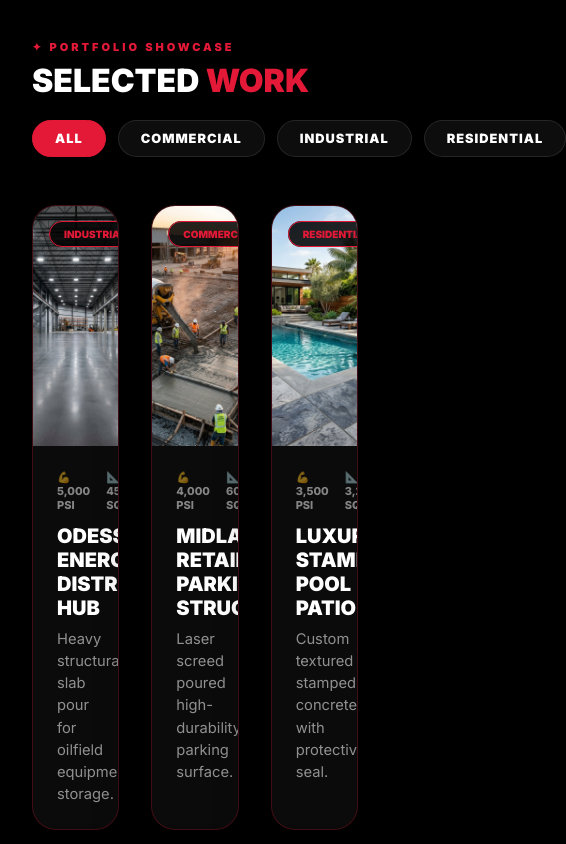
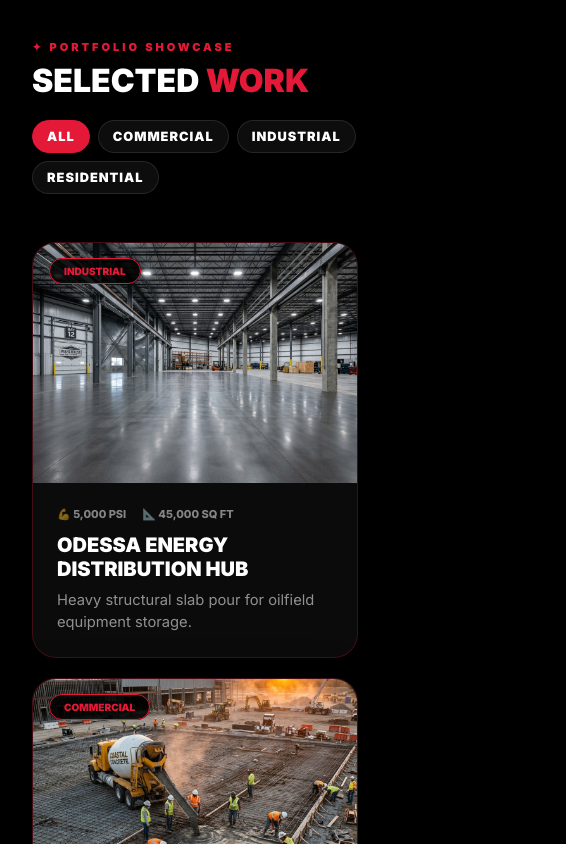
Before and after one commit to vriddhitechinfo-tech/permian, a Next.js app: page /projects in a window 390 px wide. Shown: the part 2140-2984 px from the top of the page, 566 px wide, since content can reach past the window. Built offline with nearby package versions, Linux system fonts and the light colour scheme.

Commit message:
fix: mobile responsiveness for projects grid, deck cards, and spec counter

```diff
--- a/src/app/components/Projects/ProjectsExtendedGSAP.jsx
+++ b/src/app/components/Projects/ProjectsExtendedGSAP.jsx
@@ -8,6 +8,17 @@ import { ScrollTrigger } from 'gsap/ScrollTrigger';
 
 if (typeof window !== 'undefined') {
   gsap.registerPlugin(ScrollTrigger);
+}
+
+function useIsMobile(breakpoint = 768) {
+  const [isMobile, setIsMobile] = useState(false);
+  useEffect(() => {
+    const check = () => setIsMobile(window.innerWidth < breakpoint);
+    check();
+    window.addEventListener('resize', check);
+    return () => window.removeEventListener('resize', check);
+  }, [breakpoint]);
+  return isMobile;
 }
 
 const PROJECTS_DATA = [
@@ -25,6 +36,7 @@ const PROJECTS_DATA = [
 export function WorkFilterCategoryGrid() {
   const [filter, setFilter] = useState('ALL');
   const gridRef = useRef(null);
+  const isMobile = useIsMobile();
 
   const filteredItems = filter === 'ALL'
     ? PROJECTS_DATA
@@ -52,13 +64,13 @@ export function WorkFilterCategoryGrid() {
             </h2>
           </div>
 
-          <div style={{ display: 'flex', gap: '12px' }}>
+          <div style={{ display: 'flex', gap: '8px', flexWrap: 'wrap' }}>
             {['ALL', 'COMMERCIAL', 'INDUSTRIAL', 'RESIDENTIAL'].map((tab) => (
               <button
                 key={tab}
                 onClick={() => setFilter(tab)}
                 style={{
-                  padding: '10px 22px', borderRadius: '30px',
+                  padding: isMobile ? '8px 14px' : '10px 22px', borderRadius: '30px',
                   background: filter === tab ? '#E31937' : 'rgba(255,255,255,0.05)',
                   border: filter === tab ? '1px solid #E31937' : '1px solid rgba(255,255,255,0.1)',
                   color: '#ffffff', fontFamily: 'var(--font-heading)', fontSize: '0.8rem', fontWeight: 900,
@@ -72,7 +84,7 @@ export function WorkFilterCategoryGrid() {
         </div>
 
         {/* GRID */}
-        <div ref={gridRef} style={{ display: 'grid', gridTemplateColumns: 'repeat(3, 1fr)', gap: '32px' }}>
+        <div ref={gridRef} style={{ display: 'grid', gridTemplateColumns: isMobile ? '1fr' : 'repeat(3, 1fr)', gap: isMobile ? '20px' : '32px' }}>
           {filteredItems.map((item) => (
             <div
               key={item.id}
@@ -120,6 +132,7 @@ export function WorkFilterCategoryGrid() {
 // ───────────────────────────────────────────────────────────────────
 export function WorkPinnedStickyOverlappingCards() {
   const containerRef = useRef(null);
+  const isMobile = useIsMobile();
 
   useEffect(() => {
     const ctx = gsap.context(() => {
@@ -165,24 +178,24 @@ export function WorkPinnedStickyOverlappingCards() {
               key={i}
               className="sticky-deck-card"
               style={{
-                position: 'sticky', top: '120px',
+                position: 'sticky', top: isMobile ? '80px' : '120px',
                 background: 'rgba(12, 12, 12, 0.98)',
                 border: '1px solid rgba(227, 25, 55, 0.3)',
-                borderRadius: '28px', padding: '40px',
-                display: 'grid', gridTemplateColumns: '1.2fr 1fr', gap: '40px', alignItems: 'center',
+                borderRadius: isMobile ? '20px' : '28px', padding: isMobile ? '24px' : '40px',
+                display: 'grid', gridTemplateColumns: isMobile ? '1fr' : '1.2fr 1fr', gap: isMobile ? '20px' : '40px', alignItems: 'center',
                 boxShadow: '0 30px 80px rgba(0,0,0,0.95)'
               }}
             >
               <div>
                 <span style={{ fontFamily: 'var(--font-heading)', fontSize: '12px', fontWeight: 900, color: '#E31937', letterSpacing: '2px', textTransform: 'uppercase' }}>{card.step} — {card.cat}</span>
-                <h3 style={{ fontFamily: 'var(--font-heading)', fontSize: '2rem', fontWeight: 900, color: '#fff', textTransform: 'uppercase', margin: '12px 0' }}>{card.title}</h3>
+                <h3 style={{ fontFamily: 'var(--font-heading)', fontSize: isMobile ? '1.3rem' : '2rem', fontWeight: 900, color: '#fff', textTransform: 'uppercase', margin: '12px 0' }}>{card.title}</h3>
                 <p style={{ fontFamily: 'var(--font-body)', fontSize: '1rem', color: 'rgba(255,255,255,0.65)', lineHeight: 1.6, marginBottom: '24px' }}>{card.desc}</p>
                 <Link href="/contact" style={{ display: 'inline-flex', alignItems: 'center', gap: '8px', padding: '12px 28px', borderRadius: '30px', background: '#E31937', color: '#fff', fontFamily: 'var(--font-heading)', fontSize: '0.85rem', fontWeight: 900, textTransform: 'uppercase', letterSpacing: '1px' }}>
                   Request Similar Project →
                 </Link>
               </div>
 
-              <div style={{ position: 'relative', height: '320px', borderRadius: '20px', overflow: 'hidden', border: '1px solid rgba(255,255,255,0.1)' }}>
+              <div style={{ position: 'relative', height: isMobile ? '200px' : '320px', borderRadius: '20px', overflow: 'hidden', border: '1px solid rgba(255,255,255,0.1)' }}>
                 <Image src={card.img} alt={card.title} fill style={{ objectFit: 'cover' }} quality={85} />
               </div>
             </div>
@@ -199,6 +212,7 @@ export function WorkPinnedStickyOverlappingCards() {
 // ───────────────────────────────────────────────────────────────────
 export function WorkSpecMatrixCounter() {
   const sectionRef = useRef(null);
+  const isMobile = useIsMobile();
 
   return (
     <section ref={sectionRef} style={{ position: 'relative', padding: '140px 0', background: '#000000', overflow: 'hidden' }}>
@@ -207,7 +221,7 @@ export function WorkSpecMatrixCounter() {
       </div>
 
       <div style={{ position: 'relative', zIndex: 2, maxWidth: '1240px', margin: '0 auto', padding: '0 32px' }}>
-        <div style={{ display: 'grid', gridTemplateColumns: 'repeat(4, 1fr)', gap: '32px' }}>
+        <div style={{ display: 'grid', gridTemplateColumns: 'repeat(2, 1fr)', gap: isMobile ? '16px' : '32px' }}>
           {[
             { val: '4,500+', label: 'COMPRESSIVE PSI STRENGTH' },
             { val: '98%', label: 'CALICHE COMPACTION DENSITY' },
```
